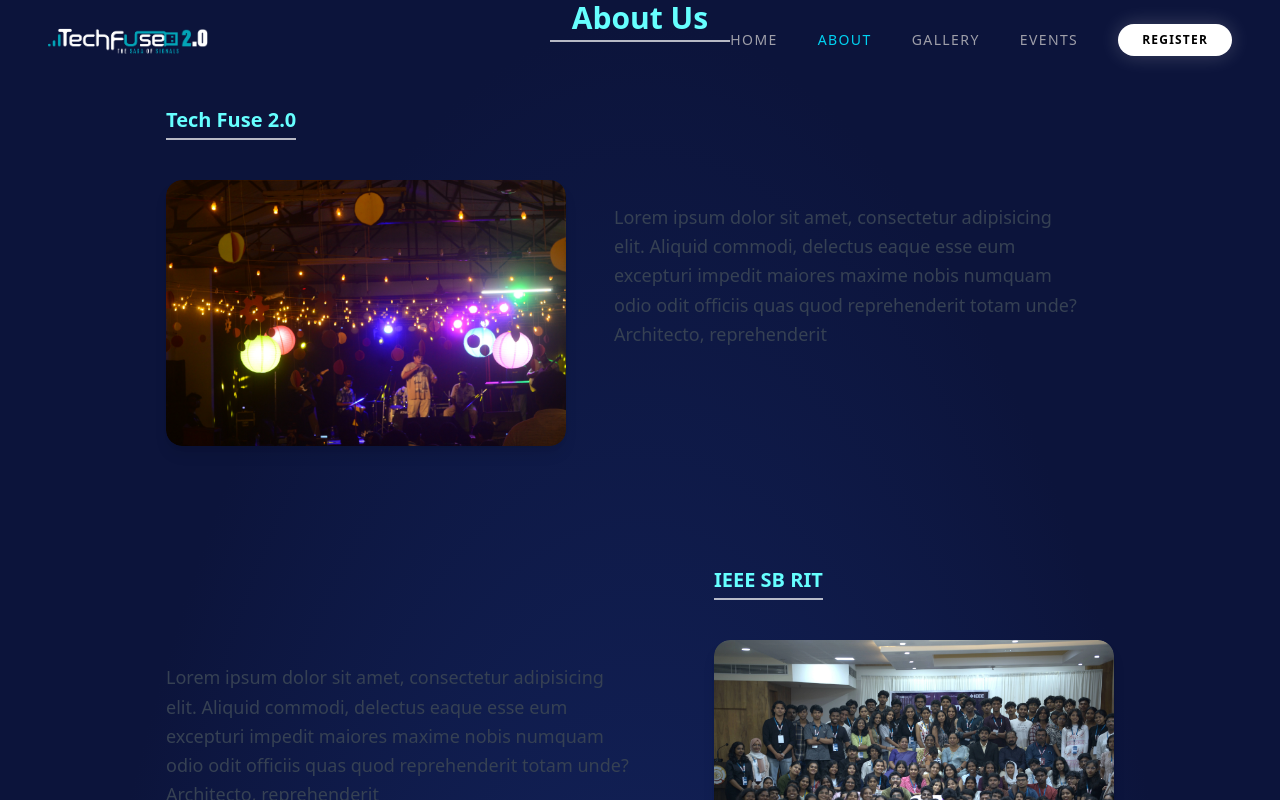
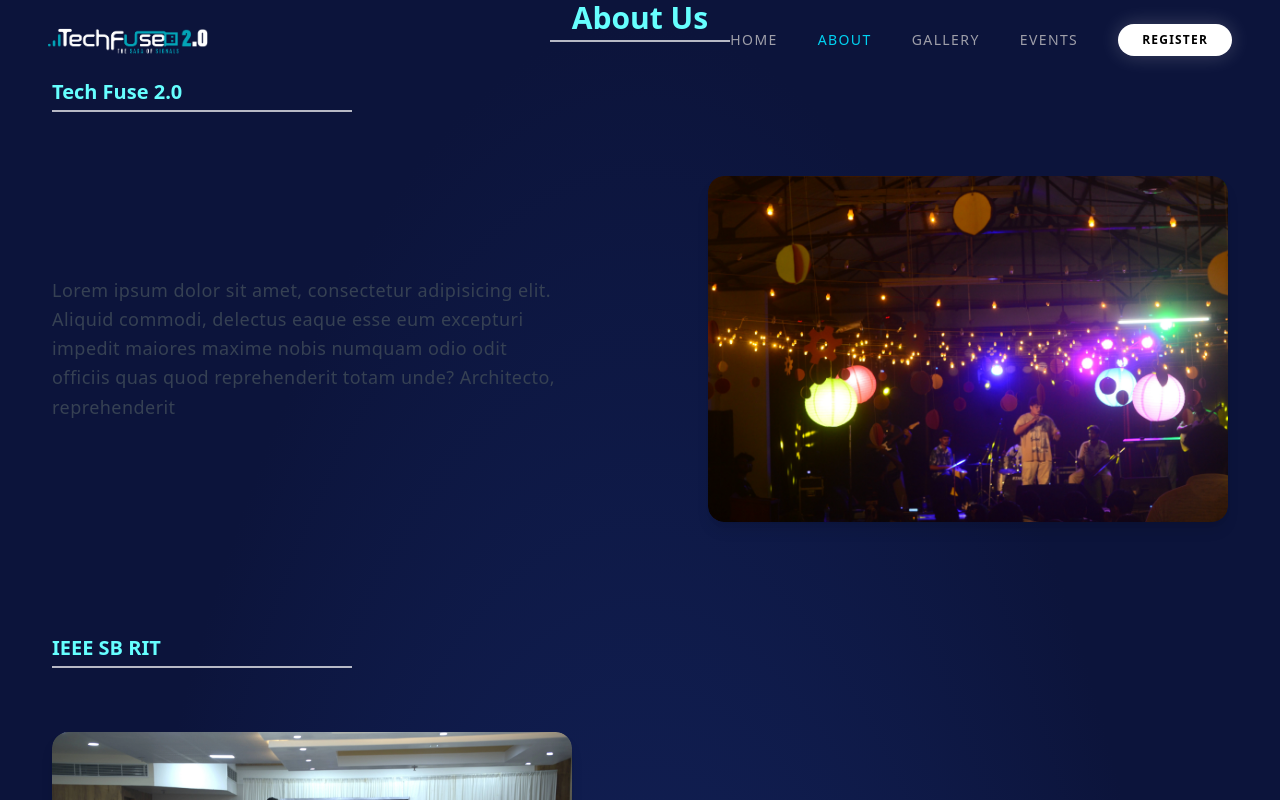
Before and after one commit to IEEE-SB-RIT/TechFuse-2.0, a Next.js app: page /about in a window 1280 px wide. Shown: the top 800 px of the page. Built offline with nearby package versions, Linux system fonts and the light colour scheme.

Commit message:
about page ui updates

```diff
--- a/src/app/components/aboutTemplate.tsx
+++ b/src/app/components/aboutTemplate.tsx
@@ -6,33 +6,51 @@ interface Data {
     heading: string;
     src: string;
     description: string;
-    align?: string;
+    align?: "flex-row" | "flex-row-reverse";
 }
 
 function AboutTemplate(Data: Data) {
 
+    const layout = Data.align || "flex-row";
 
     return (
-        <div className={`flex ${Data.align || 'flex-row'} items-center gap-8 lg:gap-12 justify-center py-12 px-4 md:px-6`}>
-            <div className="flex flex-col items-start justify-center gap-6 group">
+        <div className="flex flex-col items-center w-full p-5">
+
+
+            <div className="w-full text-left px-4 md:px-8">
                 <SubHeading title={Data.heading}/>
+            </div>
 
-                <div className="relative overflow-hidden rounded-2xl shadow-lg hover:shadow-2xl transition-all duration-300 transform hover:scale-[1.02]">
+            <div className={`flex ${layout} flex-col-reverse md:${layout}
+                items-center justify-between gap-10 md:gap-14
+                w-full py-12 px-4 md:px-8`}>
+
+
+                <div className={`max-w-[550px] space-y-4
+                    ${Data.align === "flex-row-reverse" ? "md:pl-10" : "md:pr-10"}`}>
+                    <p className="text-base md:text-lg leading-relaxed
+                        text-gray-700 dark:text-gray-300 tracking-wide">
+                        {Data.description}
+                    </p>
+                </div>
+
+                <div className="flex justify-center">
+                    <div className="relative overflow-hidden rounded-2xl shadow-lg
+                        hover:shadow-2xl transition-all duration-300
+                        hover:scale-[1.02]">
+
                         <Image
                             src={Data.src}
-                        width={400}
-                        height={400}
+                            width={520}
+                            height={320}
                             alt={Data.heading}
                             className="rounded-2xl object-cover"
                         />
-                    <div className="absolute inset-0 bg-gradient-to-t from-black/20 to-transparent opacity-0 group-hover:opacity-100 transition-opacity duration-300" />
+
+
                     </div>
                 </div>
 
-            <div className={`max-w-[500px] ${Data.align ? 'lg:pr-8' : 'lg:pl-8'}`}>
-                <p className="text-base md:text-lg leading-relaxed text-gray-700 dark:text-gray-300">
-                    {Data.description}
-                </p>
             </div>
         </div>
     );
```
Lines whose indentation alone changed are shown as unchanged.
